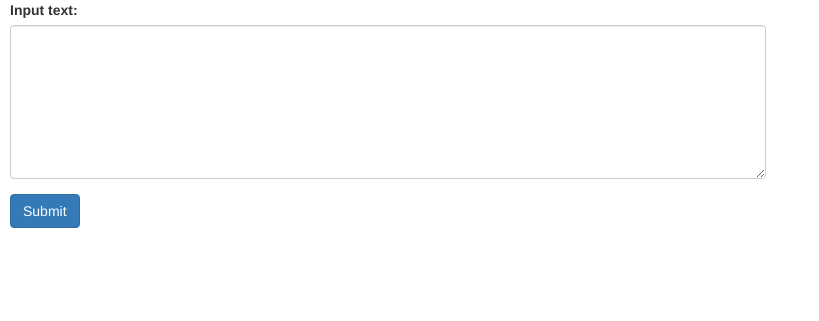
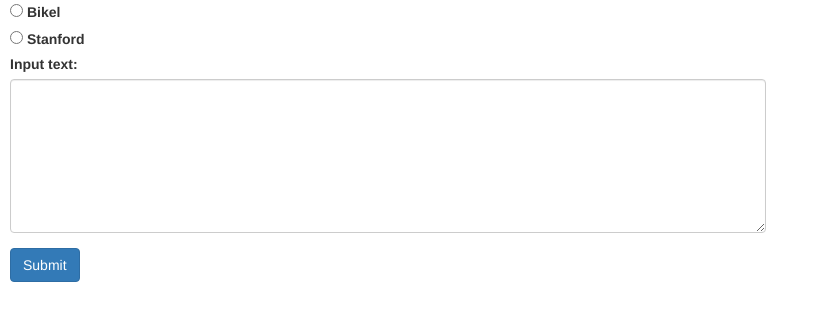
Before and after one commit to crisefd/Natural-Processing-Language-Web-App, a Django app: page /syntactic_app/ in a window 1280 px wide. Shown: the part 70-391 px from the top of the page, without its empty margins (0-819 px from the left). Run offline with Django 3.2, Linux system fonts and the light colour scheme; parts of the project's set-up code (start-up, migrations or seed data) failed here and were passed over; some libraries are stand-ins or nearby versions.

Commit message:
stanford parser added

```diff
--- a/apps/syntactic_app/helpers/stanford_variables.py
+++ b/apps/syntactic_app/helpers/stanford_variables.py
@@ -1,5 +1,11 @@
 from django.conf import settings
 from nltk.tag import StanfordPOSTagger
+from nltk.parse.stanford import StanfordParser
+
 
 stanford_postagger = StanfordPOSTagger(settings.BASE_DIR + '/static/stanford-postagger/models/english-left3words-distsim.tagger',
                                        path_to_jar=settings.BASE_DIR + '/static/stanford-postagger/stanford-postagger.jar')
+
+stanford_parser = StanfordParser(path_to_models_jar=settings.BASE_DIR + "/static/stanford-parser/stanford-parser-3.6.0-models.jar",
+                                 model_path="edu/stanford/nlp/models/lexparser/englishPCFG.ser.gz",
+                                 path_to_jar=settings.BASE_DIR + '/static/stanford-parser/stanford-parser.jar')
--- a/apps/syntactic_app/templates/index_syntactic.html
+++ b/apps/syntactic_app/templates/index_syntactic.html
@@ -6,6 +6,16 @@
         <div class='header'>
             Syntatic Analysis App
         </div>
+        <form name="myForm">
+            <label>
+                <input type="radio" ng-model="analyzer"  value="Bikel">
+                Bikel
+            </label><br/>
+            <label>
+                <input type="radio" ng-model="analyzer" ng-value="Stanford">
+                Stanford
+            </label><br/>
+        </form>
         <form>
             <div class="form-group">
                 <label>Input text:</label>
--- a/apps/syntactic_app/views.py
+++ b/apps/syntactic_app/views.py
@@ -33,6 +33,7 @@ def analysis_view(request):
         print "the request method is POST"
         try:
             text = request.POST['text'].decode('utf-8')
+            analyzer = request.POST['analyzer'].decode('utf-8')
             #print 'the text is ' + text
             tagged_text = pos_tag(text)
             print "text tagged"
@@ -45,7 +46,7 @@ def analysis_view(request):
 
             print "parse evaluation"
         except Exception as err:
-            print "Error: "+ str(err)
+            print "Error: "+ str(err) + str(type(err))
             output['data'] = 'Error ' + str(err)
     print "==> response sent to client"
     return JsonResponse(output)
--- a/static/js/app.js
+++ b/static/js/app.js
@@ -9,6 +9,9 @@
             $scope.inputText = "";
             $scope.modalMsg = "Message";
             $scope.data = [];
+            $scope.analyzer = "";
+
+
             $scope.isThereAnyData = function() {
 
                 if ($scope.data.length == 0) {
@@ -547,7 +550,7 @@
             };
             $scope.submitText = function(app_name) {
                 $scope.data = [];
-                console.log("input text = " + $scope.inputText);
+                //console.log("input text = " + $scope.inputText);
                 console.log("sending request to server ");
                 var url;
                 if(app_name === "morpho_app"){
@@ -557,10 +560,12 @@
                     url = "http://localhost:8000/get_syntactic_analysis/"
                   }
                 }
+                console.log($scope.analyzer);
                 $http({
                     method: "POST",
                     url: url,
-                    data: "text=" + $scope.inputText,
+                    data: $.param({ 'text': $scope.inputText, 'analyzer': $scope.analyzer}),
+                    // data: "text=" + $scope.inputText,
                     headers: {
                         'Content-Type': 'application/x-www-form-urlencoded; charset=UTF-8'
                     }
--- a/syn_ana_files/bikel-pos.txt
+++ b/syn_ana_files/bikel-pos.txt
@@ -1 +1 @@
-((Pierre (NNP))(Vinken, (NNP))(61 (CD))(years (NNS))(old, (RB))(will (MD))(join (VB))(the (DT))(board (NN))(as (IN))(a (DT))(nonexecutive (JJ))(director (NN))(Nov. (NNP))(29. (CD))(Mr. (NNP))(Vinken (NNP))(is (VBZ))(chairman (NN))(of (IN))(Elsevier (NNP))(N.V., (NNP))(the (DT))(Dutch (JJ))(publishing (NN))(group. (IN)))
+((The (DT))(cat (NN))(eats (VBZ))(food (NN))(in (IN))(the (DT))(house. (NN)))
--- a/syn_ana_files/db-parser-output.txt
+++ /dev/null
@@ -1,3 +0,0 @@
-
-Executing command
-	java -server -Xms1000m -Xmx1000m -cp /home/crisefd/nlp_project/static/dbparser/dbparser.jar -Dparser.settingsFile=/home/crisefd/nlp_project/static/dbparser/settings/collins.properties danbikel.parser.Parser -is /home/crisefd/nlp_project/static/wsj/wsj-02-21.obj.gz -sa /home/crisefd/nlp_project/syn_ana_files/bikel-pos.txt
```
Also changed, not shown: 3 other files. Lines whose indentation alone changed are shown as unchanged.
